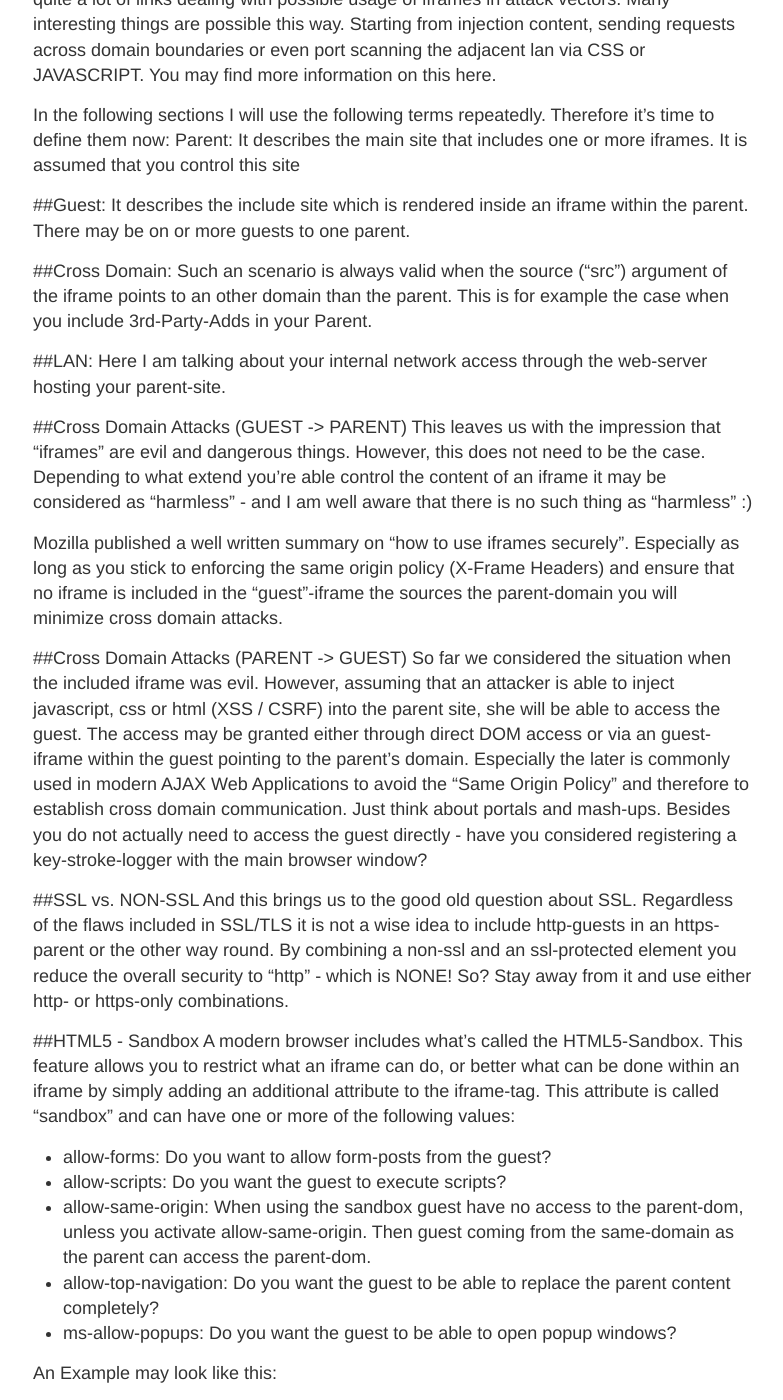
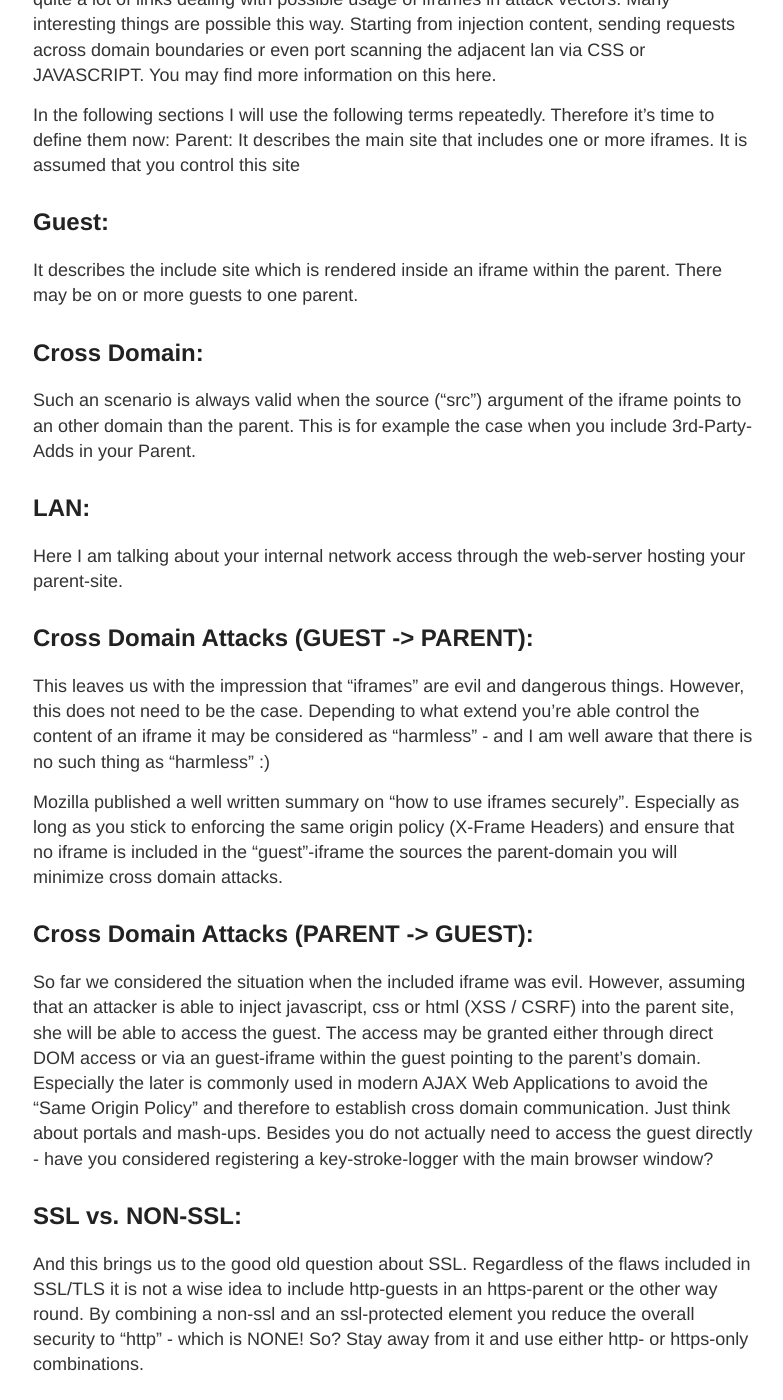
Before and after one commit to mmiedaner/mmiedaner.github.io, a Jekyll site: the page built from _posts/2013-04-01-iframes.md, in a window 1280 px wide and 1400 px high, scrolled down 323 px. Shown: the whole window, without its empty margins (247-1030 px from the left). Built offline with Jekyll 4.4.1, drawn with Linux system fonts in a browser that asks for light colours; comment, search, counter and statistics services are not loaded; some of the changed lines change nothing that is shown; some of the changed text lies outside the part shown.

Commit message:
layout fixes

```diff
--- a/_posts/2013-04-01-iframes.md
+++ b/_posts/2013-04-01-iframes.md
@@ -20,24 +20,28 @@ Parent: It describes the main site that includes one or
 more iframes. It is assumed that you control this site
 
 
-##Guest:
+Guest:
+------
 It describes the include site which is rendered inside
 an iframe within the parent. There may be on or more
 guests to one parent.
 
 
-##Cross Domain:
+Cross Domain:
+-------------
 Such an scenario is always valid when the source ("src")
 argument of the iframe points to an other domain than
 the parent. This is for example the case when you include
 3rd-Party-Adds in your Parent.
 
 
-##LAN:
+LAN:
+----
 Here I am talking about your internal network
 access through the web-server hosting your parent-site.
 
-##Cross Domain Attacks (GUEST -> PARENT)
+Cross Domain Attacks (GUEST -> PARENT):
+---------------------------------------
 This leaves us with the impression that "iframes" are
 evil and dangerous things. However, this does not need
 to be the case. Depending to what extend you're able
@@ -53,7 +57,8 @@ you stick to enforcing the same origin policy
 included in the "guest"-iframe the sources the
 parent-domain you will minimize cross domain attacks.
 
-##Cross Domain Attacks (PARENT -> GUEST)
+Cross Domain Attacks (PARENT -> GUEST):
+---------------------------------------
 So far we considered the situation when the included
 iframe was evil. However, assuming that an attacker
 is able to inject javascript, css or html (XSS / CSRF)
@@ -69,7 +74,8 @@ to access the guest directly - have you considered
 registering a key-stroke-logger with the main browser
 window?
 
-##SSL vs. NON-SSL
+SSL vs. NON-SSL:
+----------------
 And this brings us to the good old question about SSL.
 Regardless of the flaws included in SSL/TLS it is not
 a wise idea to include http-guests in an https-parent
@@ -78,7 +84,8 @@ ssl-protected element you reduce the overall security
 to "http" - which is NONE! So? Stay away from it and
 use either http- or https-only combinations.
 
-##HTML5 - Sandbox
+HTML5 - Sandbox:
+----------------
 A modern browser includes what's called the HTML5-Sandbox.
 This feature allows you to restrict what an iframe can do,
 or better what can be done within an iframe by simply adding
@@ -97,7 +104,8 @@ An Example may look like this:
 	<iframe sandbox="allow-forms allow-same-origin"/>
 
 
-##Summary
+Summary:
+--------
 What to do when you have to use iframes and want to
 make it as secure as possible?
 
```
